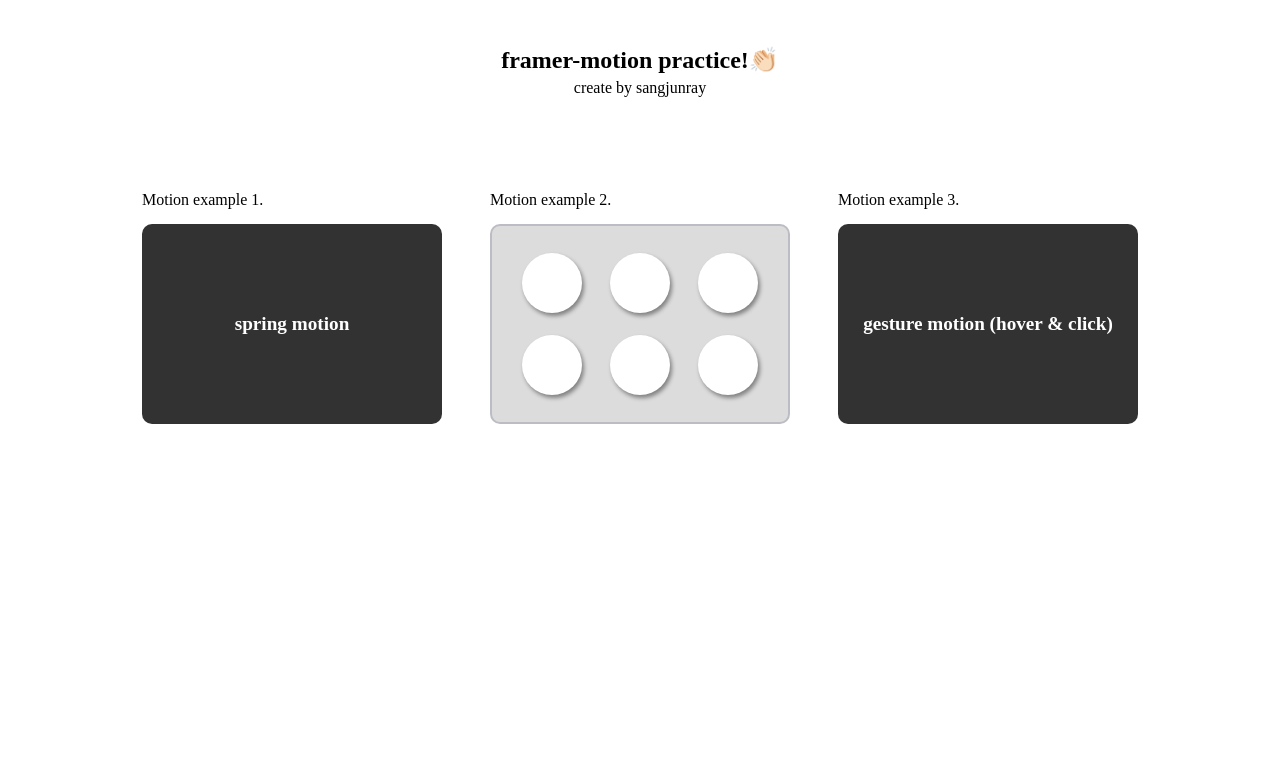
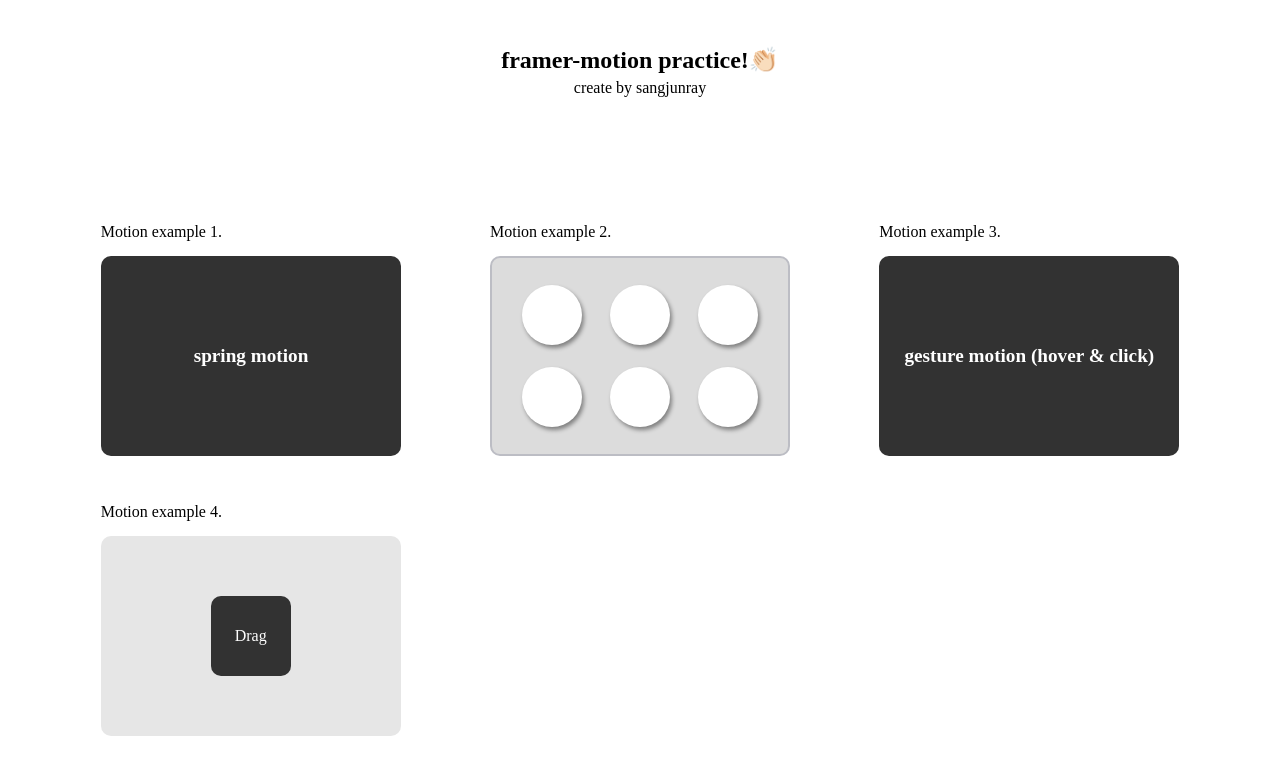
Before and after one commit to sangjunRay/framer-motion, a React (Create React App) app: page / in a window 1280 px wide. Shown: the top 774 px of the page. Built offline with nearby package versions, Linux system fonts and the light colour scheme.

Commit message:
drag & dragConstraints

```diff
--- a/src/App.tsx
+++ b/src/App.tsx
@@ -3,12 +3,14 @@ import styled, { createGlobalStyle } from 'styled-components';
 import Motion1 from './components/motion1';
 import Motion2 from './components/motion2';
 import Motion3 from './components/motion3';
+import Motion4 from './components/motion4';
 
 const Container = styled.section`
 	width: 100vw;
-	display: flex;
-	justify-content: center;
-	align-items: center;
+	display: grid;
+	grid-template-columns: repeat(3, 1fr);
+	gap: 3rem;
+	padding: 5rem;
 `;
 
 const Header = styled.header`
@@ -95,6 +97,7 @@ function App() {
 				<Motion1 />
 				<Motion2 />
 				<Motion3 />
+				<Motion4 />
 			</Container>
 		</>
 	);
--- a/src/components/motion1.tsx
+++ b/src/components/motion1.tsx
@@ -4,7 +4,7 @@ import styled from 'styled-components';
 const BoxContainer = styled.div`
 	display: flex;
 	flex-direction: column;
-	margin: 3rem;
+	justify-self: center;
 `;
 
 const Card = styled(motion.div)`
--- a/src/components/motion2.tsx
+++ b/src/components/motion2.tsx
@@ -4,6 +4,7 @@ import styled from 'styled-components';
 const BoxContainer = styled.div`
 	display: flex;
 	flex-direction: column;
+	justify-self: center;
 `;
 
 const Card = styled(motion.div)`
--- a/src/components/motion3.tsx
+++ b/src/components/motion3.tsx
@@ -4,7 +4,7 @@ import styled from 'styled-components';
 const BoxContainer = styled.div`
 	display: flex;
 	flex-direction: column;
-	margin: 3rem;
+	justify-self: center;
 `;
 
 const Card = styled(motion.div)`
@@ -33,7 +33,7 @@ function Motion3(): JSX.Element {
 	return (
 		<BoxContainer>
 			Motion example 3.
-			<Card drag variants={cardVariants} whileHover="hover" whileDrag={{ scale: 0.9 }} whileTap="click">
+			<Card variants={cardVariants} whileHover="hover" whileDrag="drag" whileTap="click">
 				gesture motion (hover & click)
 			</Card>
 		</BoxContainer>
--- /dev/null
+++ b/src/components/motion4.tsx
@@ -0,0 +1,49 @@
+import { motion } from 'framer-motion';
+import styled from 'styled-components';
+
+const BoxContainer = styled.div`
+	display: flex;
+	flex-direction: column;
+	justify-self: center;
+`;
+
+const CardDraggable = styled(motion.div)`
+	width: 300px;
+	height: 200px;
+	background-color: rgb(230, 230, 230);
+	border-radius: 10px;
+	display: flex;
+	justify-content: center;
+	align-items: center;
+	margin-top: 1rem;
+	overflow: hidden;
+`;
+
+const Card = styled(motion.div)`
+	display: flex;
+	justify-content: center;
+	align-items: center;
+	box-sizing: border-box;
+	width: 80px;
+	height: 80px;
+	background-color: rgb(50, 50, 50);
+	color: white;
+	border-radius: 10px;
+	padding: 1rem;
+	cursor: pointer;
+`;
+
+function Motion4(): JSX.Element {
+	return (
+		<BoxContainer>
+			Motion example 4.
+			<CardDraggable>
+				<Card drag dragConstraints={{ top: -70, bottom: 70, left: -120, right: 120 }} whileTap={{ scale: 0.8 }}>
+					Drag
+				</Card>
+			</CardDraggable>
+		</BoxContainer>
+	);
+}
+
+export default Motion4;
```
